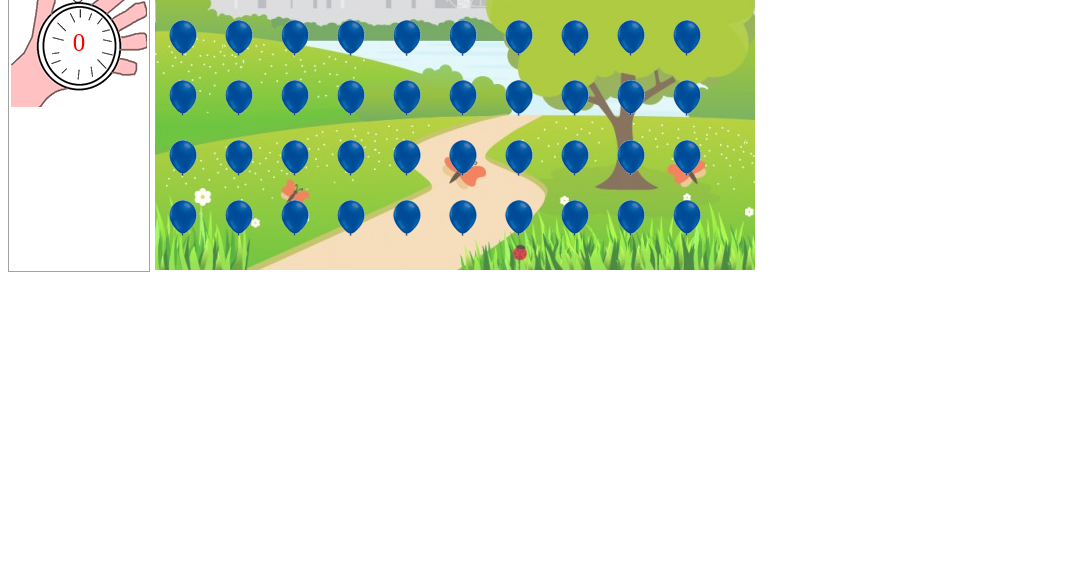
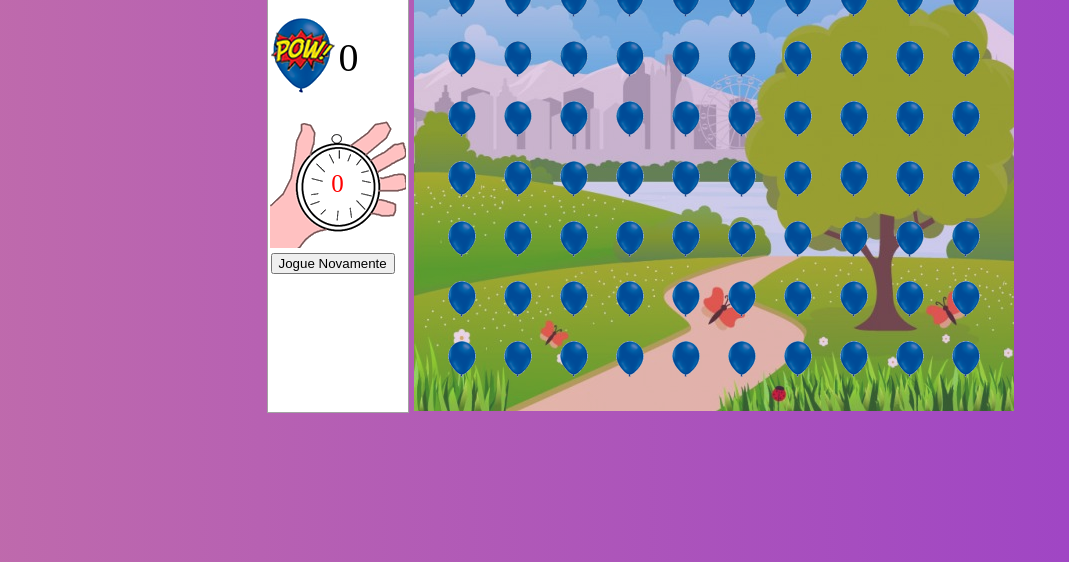
Before and after one commit to JacksonLuiz99/GameEstourandoBaloes, a plain HTML site: page jogo.html in a window 1280 px wide. Shown: the part 238-800 px from the top of the page, without its empty margins (0-1069 px from the left). Drawn offline with Linux system fonts and the light colour scheme.

Commit message:
Ajustes finais
Adição de backgraund e indentar código

```diff
--- a/jogo.html
+++ b/jogo.html
@@ -1,5 +1,6 @@
 <!DOCTYPE HTML>
 <html lang="pt-br">
+
 <head>
 	<meta charset="UTF-8">
 
@@ -7,10 +8,14 @@
 
 	<script src="jogo.js"></script>
 
+	<link rel="stylesheet" href="style.css">
+
 </head>
 
-	<body onload="iniciarJogo()">
-		<div style="float: left; width: auto; height: 500px; background: #fff; border: solid 1px #a2a2a2; margin-right: 5px;">
+<body onload="iniciarJogo()" style="text-align: center; justify-content: center; align-items: center;">
+	<div class="todo-container">
+		<div
+			style="float: left; width: auto; height: 500px; background: #fff; border: solid 1px #a2a2a2; margin-right: 5px;">
 			<table border="0">
 				<tr>
 					<td>
@@ -43,10 +48,19 @@
 
 				</tr>
 			</table>
+			<table>
+				<tr>
+					<td>
+						<a href="index.html"><button>Jogue Novamente</button></a>
+					</td>
+				</tr>
+			</table>
 
 		</div>
-		<div id="cenario" style="float: left; width: 600px; height: 500px; background: url(img/cenario.png); background-position: bottom;">
+		<div id="cenario"
+			style="float: left; width: 600px; height: 500px; background: url(img/cenario.png); background-position: bottom;">
 
+		</div>
 	</div>
 </body>
 
--- a/jogo.js
+++ b/jogo.js
@@ -1,7 +1,7 @@
 //variável que armazena a chamada da função timerout
 var timerId = null;
 
-function iniciarJogo(){
+function iniciarJogo() {
 
     var url = window.location.search;
 
@@ -9,13 +9,13 @@ var nivel_jogo = url.replace("?", "");
 
     var tempo_segundos = 0;
 
-if(nivel_jogo == 1)  {//Easy -> 120 segundos
+    if (nivel_jogo == 1) {//Easy -> 120 segundos
         tempo_segundos = 120;
     }
-if(nivel_jogo == 2)  {//Medium -> 60 Segundos
+    if (nivel_jogo == 2) {//Medium -> 60 Segundos
         tempo_segundos = 60;
     }
-if(nivel_jogo == 3)  {//Herd -> Segungos
+    if (nivel_jogo == 3) {//Hard -> Segungos
         tempo_segundos = 30;
     }
 
@@ -36,10 +36,10 @@ contagem_tempo(tempo_segundos + 1)
 
 }
 
-function contagem_tempo(segundos){
+function contagem_tempo(segundos) {
 
-    segundos = segundos -1;
-    if(segundos== -1){
+    segundos = segundos - 1;
+    if (segundos == -1) {
         clearTimeout(timerId); //para a execução da função do settimeout
         game_over();
         return false;
@@ -47,29 +47,29 @@ function contagem_tempo(segundos){
 
     document.getElementById('cronometro').innerHTML = segundos;
 
-   timerId = setTimeout("contagem_tempo("+segundos+")", 1000);
+    timerId = setTimeout("contagem_tempo(" + segundos + ")", 1000);
 
 }
 
-function game_over(){
+function game_over() {
     remove_eventos_baloes();
     alert('Fim de jogo, O trouxa não estourou os balões a tempo, HAHAHA!!!');
-}situacao_jogo:
+} situacao_jogo:
 
-function criar_baloes(quantidade_baloes){
+function criar_baloes(quantidade_baloes) {
 
-    for(var i = 1; i <= quantidade_baloes; i++){
+    for (var i = 1; i <= quantidade_baloes; i++) {
         var balao = document.createElement("img");
         balao.src = 'img/balao_azul_pequeno.png';
         balao.style.margin = '10px';
         balao.id = 'b' + i;
-        balao.onclick = function(){estourar(this);};
+        balao.onclick = function () { estourar(this); };
 
         document.getElementById('cenario').appendChild(balao);
     }
 }
 
-function estourar(e){
+function estourar(e) {
 
     var id_balao = e.id;
 
@@ -80,12 +80,12 @@ function estourar(e){
 
 }
 
-function pontuacao(acao){
+function pontuacao(acao) {
     var baloes_inteiros = document.getElementById('baloes_inteiros').innerHTML;
     var baloes_estourados = document.getElementById('baloes_estourados').innerHTML;
 
     baloes_inteiros = parseInt(baloes_inteiros);
-    baloes_estourados = parseInt (baloes_estourados);
+    baloes_estourados = parseInt(baloes_estourados);
 
     baloes_inteiros = baloes_inteiros + acao;
     baloes_estourados = baloes_estourados - acao;
@@ -97,14 +97,14 @@ function pontuacao(acao){
 
 }
 
-function situacao_jogo(baloes_inteiros){
-    if(baloes_inteiros == 0){
+function situacao_jogo(baloes_inteiros) {
+    if (baloes_inteiros == 0) {
         alert('Parabéns, Você é demais!!!');
         parar_game();
     }
 }
 
-function parar_game(){
+function parar_game() {
     clearTimeout(timerId);
 }
 
@@ -112,9 +112,9 @@ function remove_eventos_baloes() {
     var i = 1; //contado para recuperar balões por id
 
     //percorre o lementos de acordo com o id e só irá sair do laço quando não houver correspondência com elemento
-    while(document.getElementById('b'+i)) {
+    while (document.getElementById('b' + i)) {
         //retira o evento onclick do elemnto
-        document.getElementById('b'+i).onclick = '';
+        document.getElementById('b' + i).onclick = '';
         i++; //faz a iteração da variávei i
     }
 }
--- /dev/null
+++ b/style.css
@@ -0,0 +1,27 @@
+body {
+    display: flex;
+    flex-direction: column;
+    justify-content: center;
+    align-items: center;
+    margin: 0;
+    height: 100vh;
+    background: linear-gradient(270deg, #6b08ed, #feb47b);
+    background-size: 400% 400%;
+    animation: gradientAnimation 30s ease infinite;
+    font-size: medium;
+}
+
+
+@keyframes gradientAnimation {
+    0% {
+        background-position: 0% 50%;
+    }
+
+    50% {
+        background-position: 100% 50%;
+    }
+
+    100% {
+        background-position: 0% 50%;
+    }
+}
```
Also changed, not shown: index.html (+6 -4 lines). Lines whose indentation alone changed are shown as unchanged.
